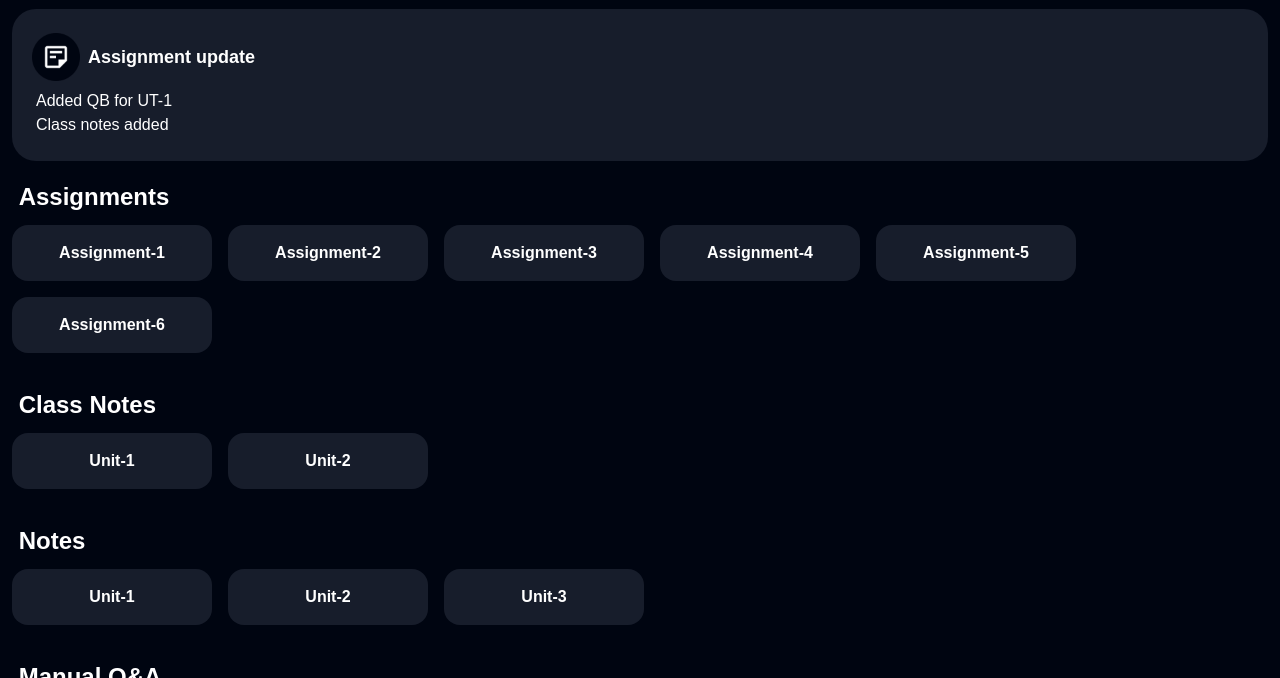
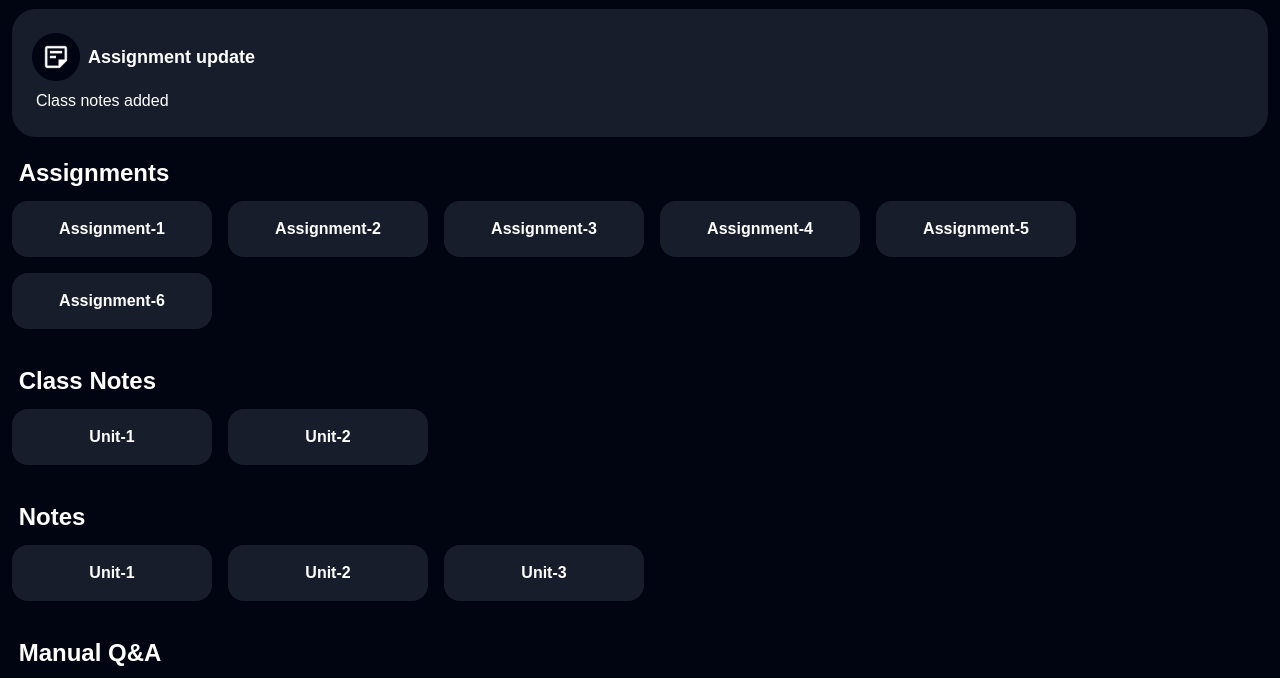
Before and after one commit to sagarkemble/LESP-resources, a website: page build/dcn/DCN.html in a window 1280 px wide. Shown: the part 51-729 px from the top of the page. Drawn offline with nearby package versions, Linux system fonts and the light colour scheme; a script that the page names is missing; files whose address does not match are found by name.

Commit message:
notice updated

```diff
--- a/build/dcn/DCN.html
+++ b/build/dcn/DCN.html
@@ -164,7 +164,7 @@
             </div>
           </div>
           <div class="content-description-wrapper font-medium' text-base">
-            <p>Added QB for UT-1 <br />Class notes added</p>
+            <p>Class notes added</p>
           </div>
         </div>
       </div>
```
Also changed, not shown: build/ees/EES.html (+1 -1 lines), build/mic/MIC.html (+0 -2 lines).
